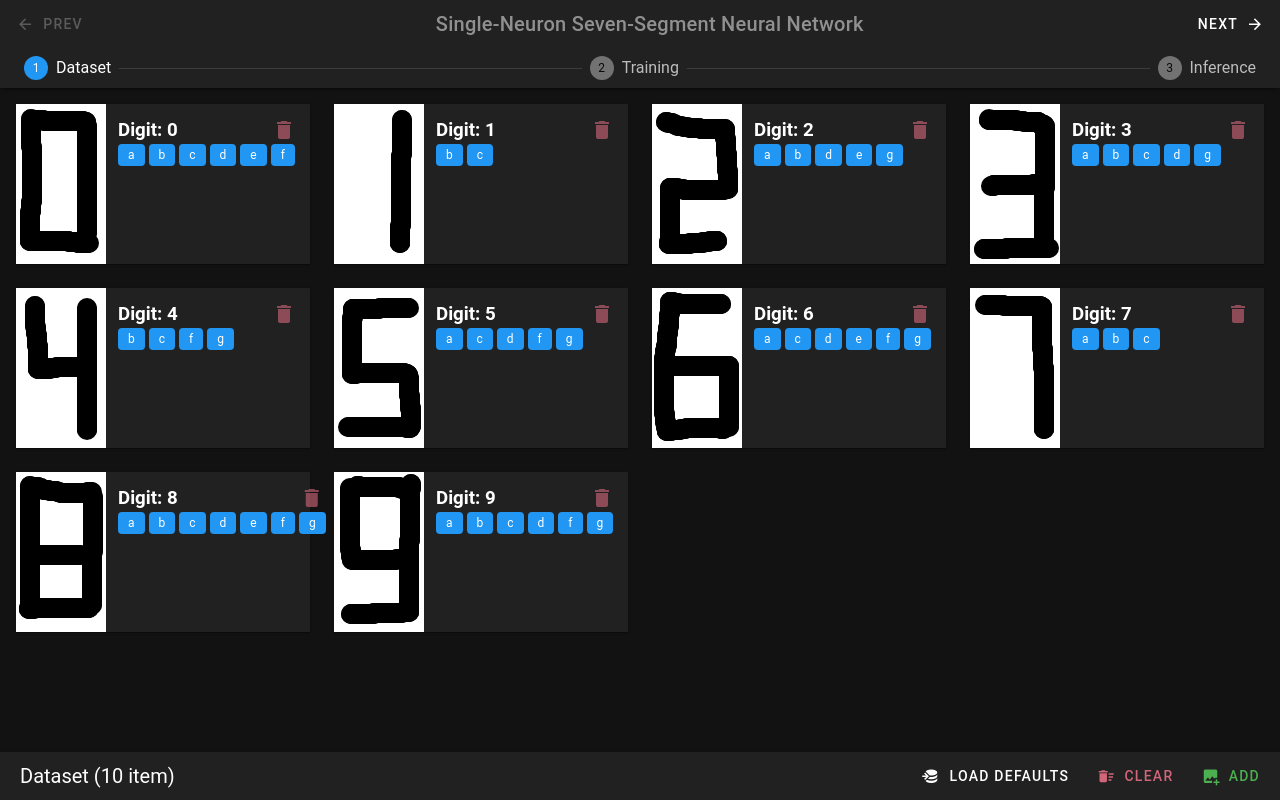
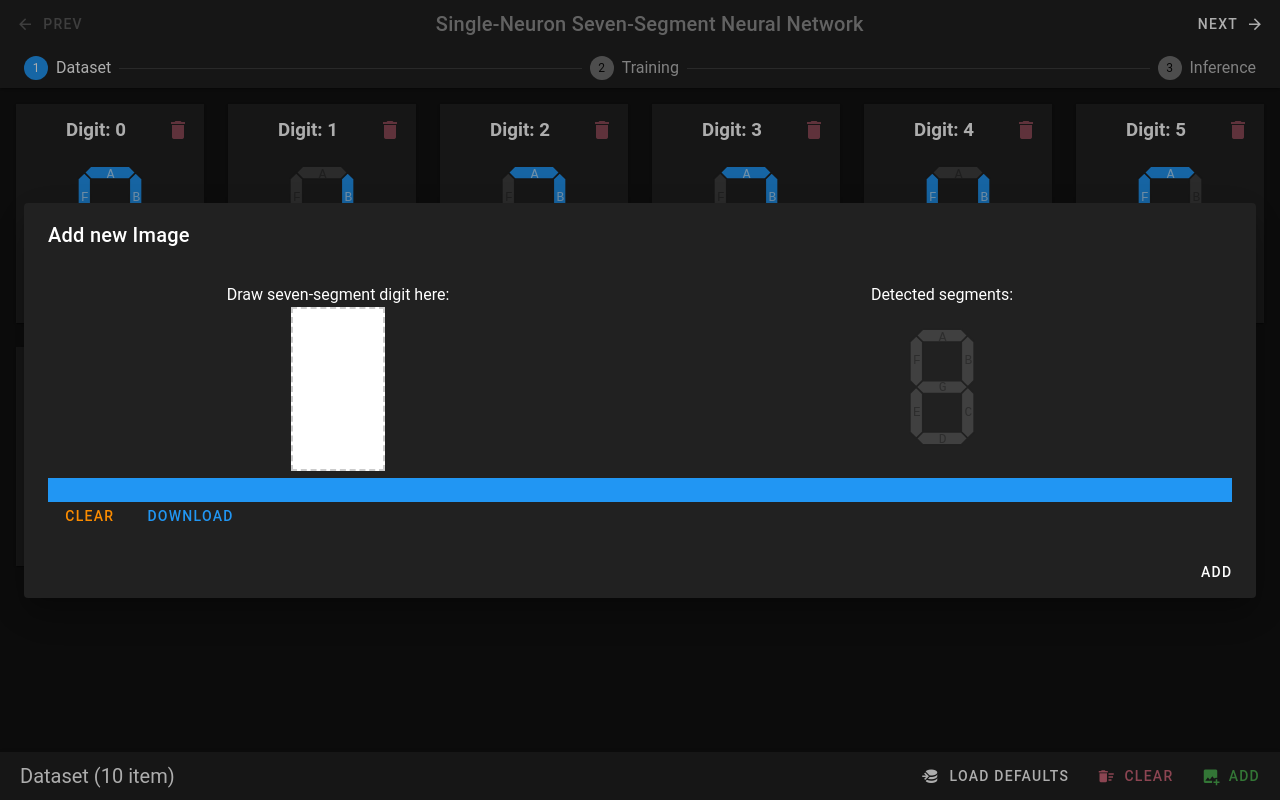
Before and after one commit to teknomistika/simple-neural-network-seven-segment-digit-recognition, a Vue app: page / in a window 1280 px wide. Both pictures are taken after a click on the button "ADD". Built offline with nearby package versions, Linux system fonts and the light colour scheme; a small style sheet from the web is missing.

Commit message:
step1 grid ok

```diff
--- a/package.json
+++ b/package.json
@@ -21,6 +21,7 @@
     "@vitejs/plugin-vue": "^6.0.3",
     "@vue/tsconfig": "^0.8.1",
     "npm-run-all2": "^8.0.4",
+    "sass-embedded": "^1.97.3",
     "typescript": "~5.9.3",
     "unplugin-fonts": "^1.4.0",
     "vite": "^7.3.1",
--- a/src/components/Drawer.vue
+++ b/src/components/Drawer.vue
@@ -1,25 +1,35 @@
 <template>
     <div class="drawer">
-
-        <div class="canvas-container">
-            <canvas ref="drawCanvas" width="90" height="160"></canvas>
+        <VRow>
+            <VCol class="text-center">
+                <p>Draw seven-segment digit here:</p>
+                <canvas ref="drawCanvas" width="90" height="160"></canvas>
+            </VCol>
+            <VCol class="text-center">
+                <p>Detected segments:</p>
+                <SevenSegment :active-segements="result?.segments" />
+            </VCol>
+        </VRow>
+        <VSheet class="pa-3" color="primary">
+        </VSheet>
+        <div>
+            <VBtn density="comfortable" variant="text" color="warning" @click="clearCanvas">Clear</VBtn>
+            <VBtn density="comfortable" variant="text" color="primary" @click="saveDrawing">Download</VBtn>
         </div>
-        <div class="controls">
-            <button class="clear-btn" @click="clearCanvas">Clear</button>
-            <button class="save-btn" @click="saveDrawing">Download</button>
-        </div>
-        <div ref="stats" class="stats"></div>
+        <pre ref="stats" class="stats"></pre>
         <a style="display: none;" ref="link"></a>
     </div>
 </template>
 <script setup lang="ts">
-import type { Segment } from '@/types';
+import type { Segment, SegmentScanResult } from '@/types';
 import { scanSevenSegmentOnCanvas } from '@/utils/seven-segment.util';
-import { onBeforeUnmount, onMounted, shallowRef } from 'vue';
+import { onBeforeUnmount, onMounted, shallowRef, type ShallowRef } from 'vue';
+import SevenSegment from './SevenSegment.vue';
 
 const drawCanvas = shallowRef<HTMLCanvasElement>()
 const link = shallowRef<HTMLAnchorElement>()
 const stats = shallowRef<HTMLDivElement>()
+const result = shallowRef<SegmentScanResult>(null)
 
 const emits = defineEmits<{
     segments: [Segment[]]
@@ -45,10 +55,10 @@ function clearCanvas() {
 }
 
 function scanDigit() {
-    const result = scanSevenSegmentOnCanvas(ctx, drawCanvas.value.width, drawCanvas.value.height)
-    console.log(result)
-    stats.value.innerHTML = `Detected: ${result.detected} (${result.confidence}%)<br/>Segments: ${result.segments}`
-    emits('segments', result.segments)
+    result.value = scanSevenSegmentOnCanvas(ctx, drawCanvas.value.width, drawCanvas.value.height)
+    const { detected, segments, confidence } = result.value
+    stats.value.innerHTML = `Detected: ${detected} (${confidence}%)<br/>Segments: ${segments}`
+    emits('segments', segments)
 }
 
 function draw(e) {
@@ -144,51 +154,10 @@ onBeforeUnmount(() => {
 
 </script>
 <style>
-.drawer {
-    background: white;
-    border-radius: 20px;
-    padding: 20px;
-    box-shadow: 0 20px 60px rgba(0, 0, 0, 0.3);
-    max-width: 200px;
-    width: 100%;
-}
-
-.drawer .canvas-container {
-    background: #f8f9fa;
-    border-radius: 15px;
-    padding: 20px;
-    margin-bottom: 20px;
-    display: flex;
-    justify-content: center;
-    align-items: center;
-}
-
 .drawer canvas {
     border: 2px dashed #ccc;
     cursor: crosshair;
     background: white;
     touch-action: none;
 }
-
-.drawer .controls {
-    display: flex;
-    gap: 4px;
-}
-
-.drawer .stats {
-    margin-top: 12px;
-    font-size: 12px;
-    font-family: 'Courier New', Courier, monospace;
-}
-
-.drawer .controls button {
-    flex: 1;
-    padding: 10px;
-    border: none;
-    border-radius: 10px;
-    /* font-size: 16px; */
-    font-weight: 600;
-    cursor: pointer;
-    transition: all 0.3s ease;
-}
 </style>
--- a/src/components/SevenSegment.vue
+++ b/src/components/SevenSegment.vue
@@ -1,13 +1,20 @@
 <template>
-    <svg ref="svg" class="svg" xmlns="http://www.w3.org/2000/svg" fill="currentColor" width="192" height="320"
+    <svg ref="svg" xmlns="http://www.w3.org/2000/svg" fill="currentColor" width="90" height="160"
         viewBox="-2 -1 14 20">
-        <polygon id="a" fill="#eee" points="1, 1  2, 0  8, 0  9, 1  8, 2  2, 2" />
-        <polygon id="b" fill="#eee" points="9, 1 10, 2 10, 8  9, 9  8, 8  8, 2" />
-        <polygon id="c" fill="#eee" points="9, 9 10,10 10,16  9,17  8,16  8,10" />
-        <polygon id="d" fill="#eee" points="9,17  8,18  2,18  1,17  2,16  8,16" />
-        <polygon id="e" fill="#eee" points="1,17  0,16  0,10  1, 9  2,10  2,16" />
-        <polygon id="f" fill="#eee" points="1, 9  0, 8  0, 2  1, 1  2, 2  2, 8" />
-        <polygon id="g" fill="#eee" points="1, 9  2, 8  8, 8  9, 9  8,10  2,10" />
+        <polygon class="a" points="1, 1  2, 0  8, 0  9, 1  8, 2  2, 2" />
+        <polygon class="b" points="9, 1 10, 2 10, 8  9, 9  8, 8  8, 2" />
+        <polygon class="c" points="9, 9 10,10 10,16  9,17  8,16  8,10" />
+        <polygon class="d" points="9,17  8,18  2,18  1,17  2,16  8,16" />
+        <polygon class="e" points="1,17  0,16  0,10  1, 9  2,10  2,16" />
+        <polygon class="f" points="1, 9  0, 8  0, 2  1, 1  2, 2  2, 8" />
+        <polygon class="g" points="1, 9  2, 8  8, 8  9, 9  8,10  2,10" />
+        <text class="a" x="4.5" y="1.8">A</text>
+        <text class="b" x="8.5" y="5.5">B</text>
+        <text class="c" x="8.5" y="13.5">C</text>
+        <text class="d" x="4.5" y="17.7">D</text>
+        <text class="e" x="0.5" y="13.5">E</text>
+        <text class="f" x="0.5" y="5.5">F</text>
+        <text class="g" x="4.5" y="9.7">G</text>
     </svg>
 </template>
 
@@ -19,7 +26,7 @@ const props = defineProps<{ activeSegements: Segment[] }>()
 const svg = shallowRef<SVGElement>()
 function updateSegments(value: Segment[]) {
     const active = Array.isArray(value) ? value.join(' ') : ''
-    svg.value?.setAttribute('class', `svg ${active}`)
+    svg.value?.setAttribute('class', active)
 }
 
 watch(() => props.activeSegements, (v) => {
@@ -29,45 +36,33 @@ onMounted(() => updateSegments(props.activeSegements))
 
 </script>
 
-<style lang="css">
-svg.svg {
-    --color: rgb(49, 194, 126);
-    --glow: rgb(65, 255, 135);
-    color: var(--color);
-}
+<style lang="scss" scoped>
+svg {
+    font-family: 'Courier New', Courier, monospace;
+    font-size: 1.5pt;
+    --color: rgb(var(--v-theme-primary));
+    --stroke: rgb(var(--v-theme-surface));
+    color: rgb(64, 64, 64);
 
-svg.a #a {
-    fill: currentColor;
-    filter: drop-shadow(0 0 1px var(--glow))
-}
+    text {
+        fill: var(--stroke);
+        opacity: 0.6;
+    }
 
-svg.b #b {
-    fill: currentColor;
-    filter: drop-shadow(0 0 1px var(--glow))
-}
+    polygon {
+        stroke: var(--stroke);
+        stroke-width: 0.25;
+    }
 
-svg.c #c {
-    fill: currentColor;
-    filter: drop-shadow(0 0 1px var(--glow))
-}
+    @each $segment in a, b, c, d, e, f, g {
+        &.#{$segment} polygon.#{$segment} {
+            fill: var(--color);
+        }
 
-svg.d #d {
-    fill: currentColor;
-    filter: drop-shadow(0 0 1px var(--glow))
-}
+        &.#{$segment} text.#{$segment} {
+            fill: white;
+        }
+    }
 
-svg.e #e {
-    fill: currentColor;
-    filter: drop-shadow(0 0 1px var(--glow))
-}
-
-svg.f #f {
-    fill: currentColor;
-    filter: drop-shadow(0 0 1px var(--glow))
-}
-
-svg.g #g {
-    fill: currentColor;
-    filter: drop-shadow(0 0 1px var(--glow))
 }
 </style>
--- a/src/pages/Datasets.vue
+++ b/src/pages/Datasets.vue
@@ -8,9 +8,6 @@
 
 <script setup lang="ts">
 import ImageDetector from '@/components/ImageDetector.vue';
-import { loadSamples } from '@/utils/dataset.util';
 
 
-const samples = loadSamples()
-
 </script>
--- a/src/pages/Step1Dataset.vue
+++ b/src/pages/Step1Dataset.vue
@@ -1,4 +1,6 @@
 <script setup lang="ts">
+import Drawer from "@/components/Drawer.vue";
+import SevenSegment from "@/components/SevenSegment.vue";
 import { useDatasets } from "@/composables/useDatasets";
 import { onMounted, ref } from "vue";
 import { VCardItem } from "vuetify/components";
@@ -8,31 +10,20 @@ const {
     loading,
     ready,
     loadDefaults,
-    clear
+    clear,
+    deleteById
 } = useDatasets();
-
-/**
- * Reference to your drawing canvas
- */
-const canvasRef = ref<HTMLCanvasElement | null>(null);
-const selectedDigit = ref<number>(0);
-const digits = Array.from({ length: 10 }).map((_, i) => i)
 
 function blobToURL(blob: Blob): string {
     return URL.createObjectURL(blob);
 }
 
-function saveFromCanvas() {
-    if (!canvasRef.value) return;
-    // createOrUpdateFromCanvas(selectedDigit.value, canvasRef.value);
-}
-
-ready.then(samples => {
+ready.then(_ => {
     if (images.value.length > 0)
         return
 
+    // Load default samples
     if (window['_flag_db_is_just_created']) {
-        // Load default samples
         loadDefaults()
     }
 })
@@ -43,12 +34,20 @@ function clearAll() {
     clear()
 }
 
+function deleteIt(id: number) {
+    if (!confirm('Delete this?'))
+        return
+    deleteById(id)
+}
+
 function loadDefaultSample() {
     if (!confirm('Load default samples?'))
         return
 
     loadDefaults()
 }
+
+const dialog = ref(false)
 
 </script>
 
@@ -57,23 +56,15 @@ function loadDefaultSample() {
         <template v-slot:append>
             <v-btn @click="loadDefaultSample" prependIcon="mdi-database-import">Load Defaults</v-btn>
             <v-btn color="error" @click="clearAll" prependIcon="mdi-delete-sweep">Clear</v-btn>
-            <v-btn color="success" prependIcon="mdi-image-plus">Add</v-btn>
+            <v-btn color="success" @click="dialog = true" prependIcon="mdi-image-plus">Add</v-btn>
         </template>
     </VAppBar>
     <v-container fluid>
         <VProgressLinear color="primary" absolute v-if="loading" indeterminate />
-        <VDialog>
+        <VDialog v-model="dialog">
             <VCard title="Add new Image">
                 <VCardItem>
-                    <!-- Canvas -->
-                    <div>
-                        <!-- <canvas
-                    ref="canvasRef"
-                    width="200"
-                    height="300"
-                    style="border: 1px solid #ccc"
-                  /> -->
-                    </div>
+                    <Drawer/>
                 </VCardItem>
                 <VCardActions>
                     <VBtn>Add</VBtn>
@@ -81,34 +72,18 @@ function loadDefaultSample() {
             </VCard>
         </VDialog>
         <v-row>
-            <v-col v-for="(img, i) in images" :key="img.id" cols="12" sm="6" md="4" lg="3">
-                <v-sheet elevation="1">
-                    <div class="d-flex flex-row">
-                        <v-img :src="blobToURL(img.blob)" :minWidth="90" style="flex:none" aspectRatio="9 / 16"></v-img>
-                        <div style="flex: auto;" class="pa-3">
-                            <VBtn
-                            style="float: right;"
-                            variant="plain" icon="mdi-delete" density="compact" color="error"/>
-                            <h3>
-                                Digit: {{ img.detected }}
-                            </h3>
-                            <div class="d-flex ga-1">
-                                <VChip size="small" variant="flat" density="comfortable" label color="primary"
-                                    v-for="item in img.segments" :key="item" v-text="item" />
-                            </div>
-                        </div>
-                    </div>
-
-
-                    <!-- <v-table class="text-caption" density="compact">
-                        <tbody>
-                            <tr align="right">
-                                <th>Digit:</th>
-
-                                <td>{{ img.detected }}</td>
-                            </tr>
-                        </tbody>
-                    </v-table> -->
+            <v-col v-for="(img, i) in images" :key="img.id" cols="12" sm="3" md="2">
+                <v-sheet elevation="1" class="pa-3 text-center">
+                    <VBtn @click="deleteIt(img.id)" style="float: right;" variant="plain" icon="mdi-delete"
+                        density="compact" color="error" />
+                    <h3>Digit: {{ img.detected }} </h3>
+                    <!-- <div class="d-flex ga-1">
+                            <VChip size="small" variant="flat" density="comfortable" label color="primary"
+                                v-for="item in img.segments" :key="item" v-text="item" />
+                        </div> -->
+                    <VImg>
+                        <SevenSegment :active-segements="img.segments" />
+                    </VImg>
                 </v-sheet>
             </v-col>
         </v-row>
```
Also changed, not shown: src/composables/useDatasets.ts (+4 -3 lines), src/utils/dataset.util.ts (+6 -3 lines), 1 other file (tests, documents, lock files or other folders).
